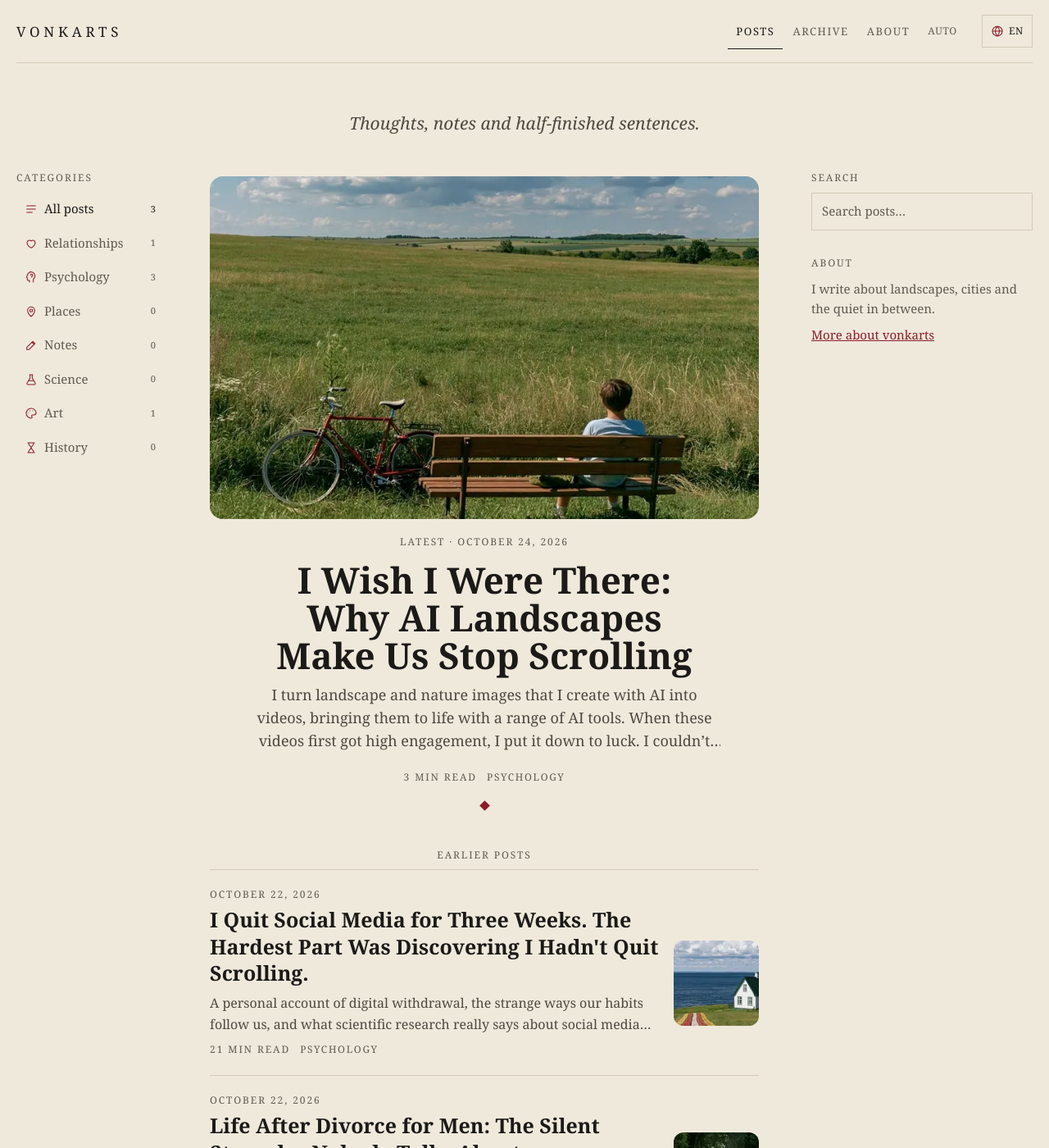
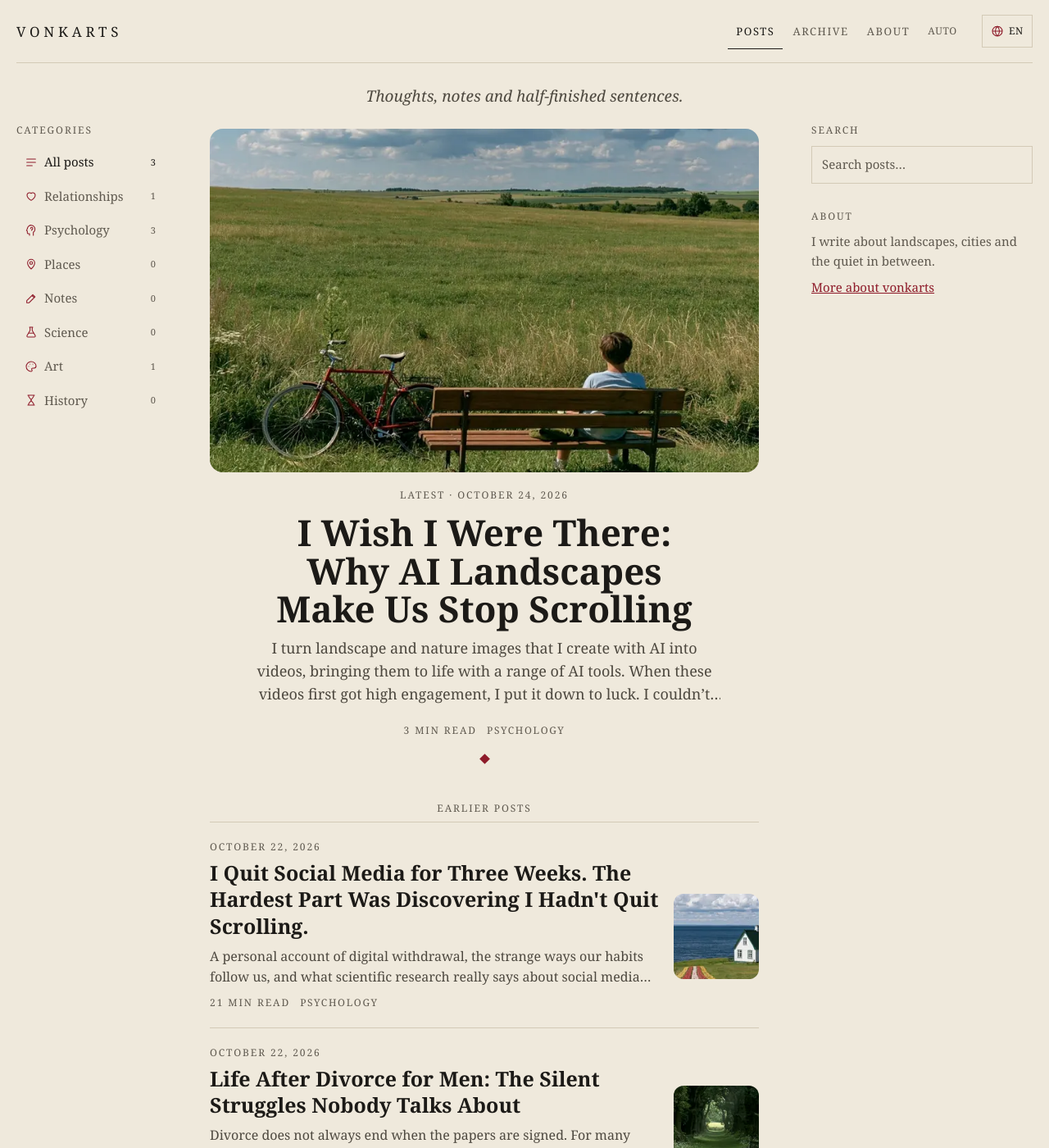
Before and after one commit to vonkarts/vonkarts.github.io, a Jekyll site: the page built from index.html, in a window 1280 px wide and 1400 px high. Shown: the whole window at 82% size. Built offline with Jekyll 4.4.1, drawn with Linux system fonts in a browser that asks for light colours.

Commit message:
Home: tighter top spacing, landscape featured photo on phones
Co-Authored-By: Claude Opus 5.5 <noreply@anthropic.com>
Claude-Session: https://claude.ai/code/session_01HayH8JCZQBzi5F45oJrDMF

```diff
--- a/_includes/style.css
+++ b/_includes/style.css
@@ -378,3 +378,10 @@ article h1{font-family:var(--display);font-weight:600;letter-spacing:0;line-heig
 .sayfa-lang_home .masthead{margin-top:8px}
 
 .cats a.is-empty,.drawer .cats a.is-empty{color:var(--muted)}
+
+/* Ana sayfa üstü: daha az boşluk, yatay fotoğraf */
+.wrap{gap:24px}
+.sayfa-lang_home .masthead{margin:0 0 18px;gap:0}
+.sayfa-lang_home .tagline{font-size:19px}
+.featured .cover,.featured.has-cover .cover{aspect-ratio:4/3}
+@media (min-width:720px){.featured .cover,.featured.has-cover .cover{aspect-ratio:16/10}}
```
